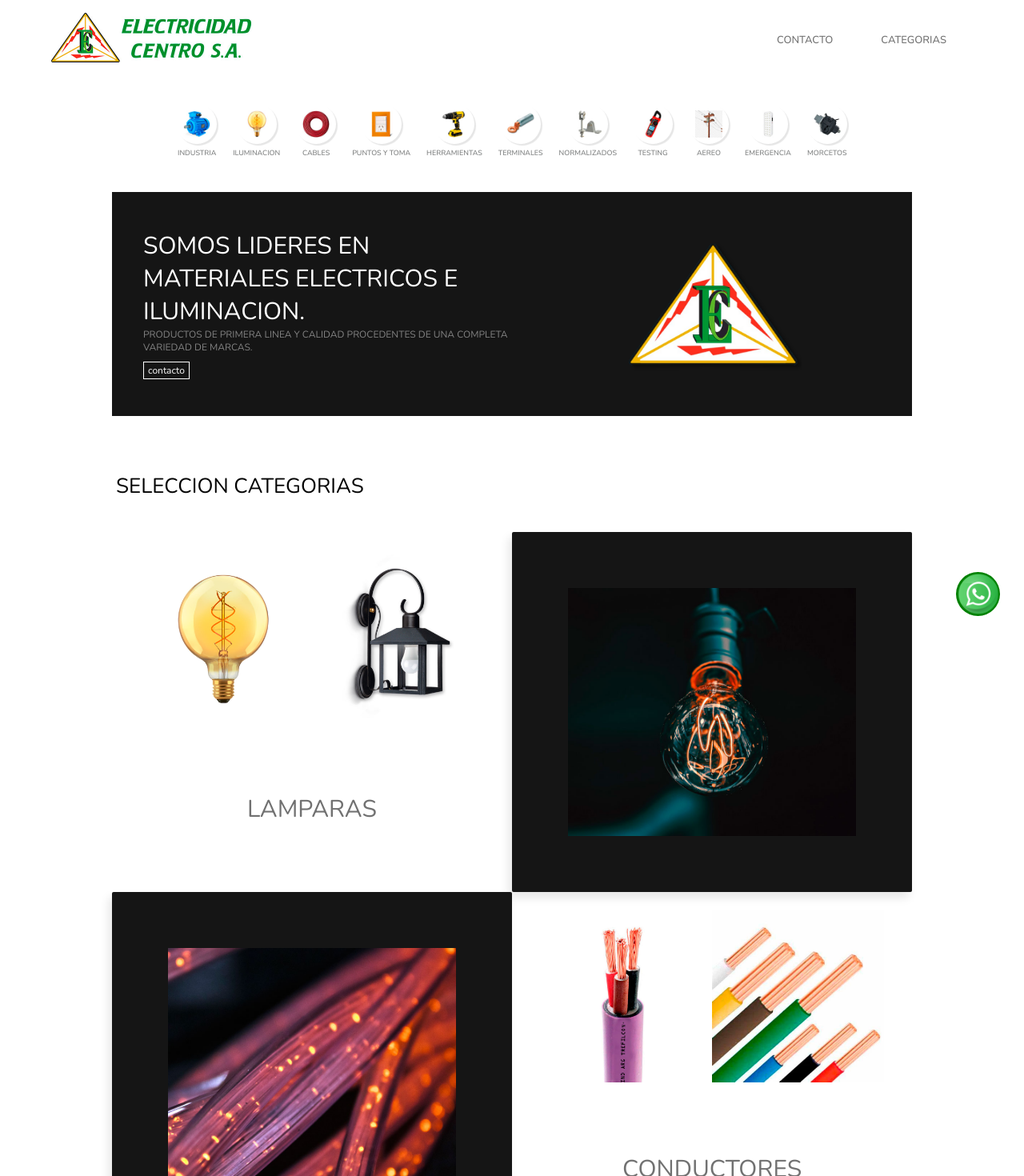
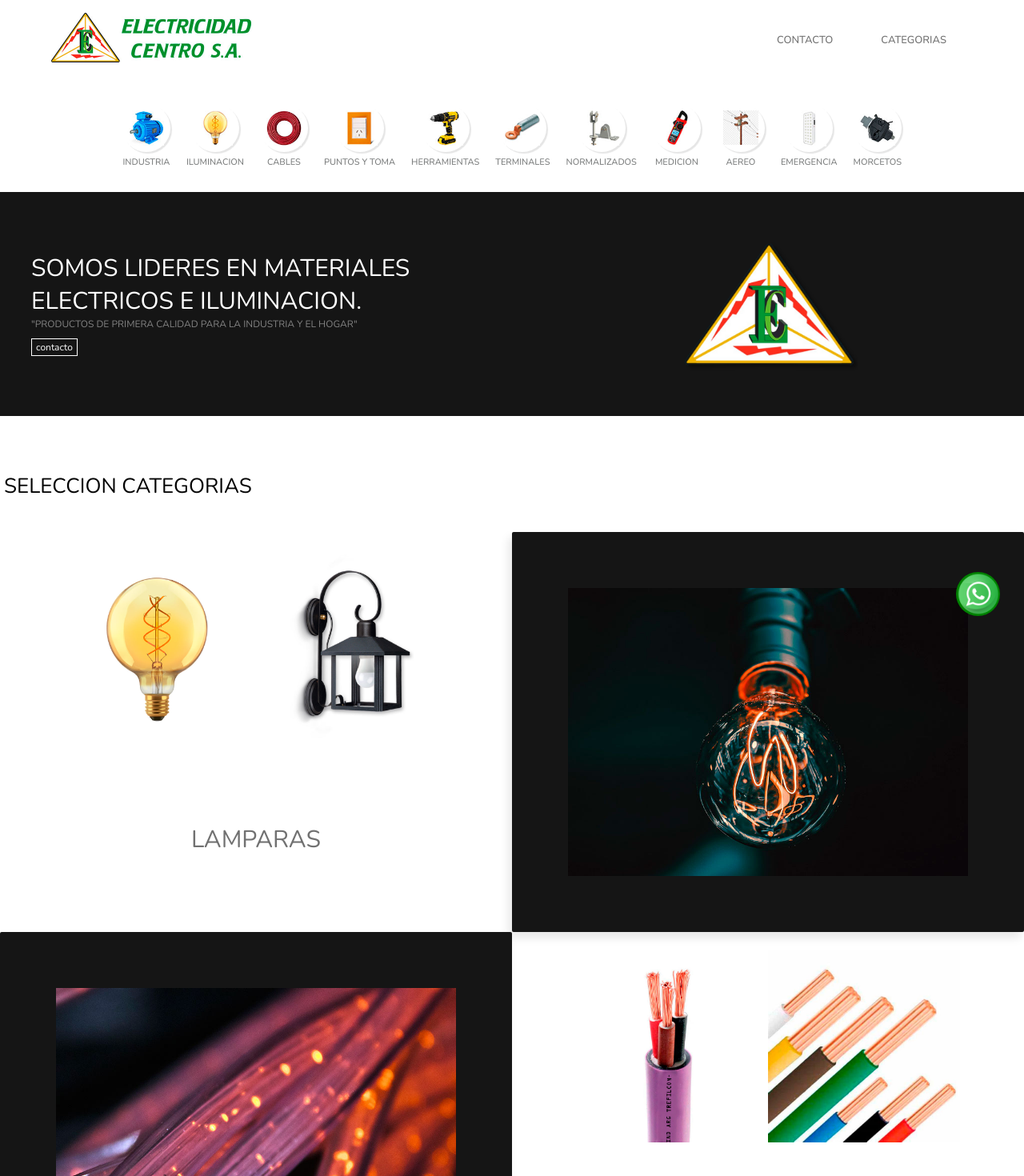
Before and after one commit to marianorigo18/app-centro, a React (Create React App) app: page / in a window 1280 px wide. Shown: the top 1470 px of the page at 80% size. Built offline with nearby package versions, Linux system fonts and the light colour scheme.

Commit message:
agrandamdo layout

```diff
--- a/src/components/Footer.js
+++ b/src/components/Footer.js
@@ -7,7 +7,7 @@ import iconLlamad from "../assets/social-media/llamada.png"
 import iconMark from "../assets/social-media/marcador-de-posicion.png"
 import iconGmail from "../assets/social-media/gmail.png"
 import BubbleWhats from "./BubbleWhats";
-
+import facebook from "../assets/social-media/facebook.png"
 const FooterS = styled.div`
   background-color: #000;
 `;
@@ -144,7 +144,12 @@ const Footer = () => {
         <GridItem>
           <Title>social media</Title>
           <ListItemContent>
-            <li><IconImg src={iconInsta} alt="icono de instagram"></IconImg>instagram</li>
+            <li><a href="https://www.instagram.com/electricidadcentrooficial/" target="_blamk">
+              <IconImg src={iconInsta} alt="icono de instagram"></IconImg>instagram
+            </a></li>
+            <li><a href="https://www.facebook.com/electricidadcentro.oficial/" target="_blamk">
+              <IconImg src={facebook} alt="icono de instagram"></IconImg>facebook
+            </a></li>
           </ListItemContent>
         </GridItem>
       </FooterContainer>
--- a/src/components/Navbar.css
+++ b/src/components/Navbar.css
@@ -137,6 +137,12 @@ body{
     border-radius: 50%;
     padding: 8px;
 }
+@media(min-width:900px) {
+    .anuncio__bubble{
+        width: 60px;
+        height: 60px;
+    }
+}
 .anuncio__bubble img{
     width: 100%;
 }
@@ -150,9 +156,15 @@ body{
     color: #7B7D7D;
     transition: .3s;
 }
+@media(min-width:900px) {
+    .anuncio__link{
+        font-size: 11px;
+    }
+}
 .anuncio__link:hover{
     color: #088A08;
 }
+
 .anuncio__paragraph{
     padding-top: 5px;
 }
--- a/src/exports/data.js
+++ b/src/exports/data.js
@@ -1195,7 +1195,7 @@ export const bubble = [
   {
     id: 6,
     img: medicion,
-    title: "testing",
+    title: "medicion",
     link: "/instrumentos-de-medicion",
   },
   {
--- a/src/pages/Home.js
+++ b/src/pages/Home.js
@@ -13,7 +13,7 @@ import {
   industriaT,
 } from "../exports/data";
 const LayoutHome = styled.div`
-  max-width: 1000px;
+  max-width: 1500px;
   width: 100%;
   box-sizing: border-box;
   margin: 120px auto 5px auto;
@@ -89,19 +89,22 @@ const ButtonContact = styled.div`
 const LayoutContainer = styled.div`
   display: grid;
   grid-template-columns: 1fr 1fr;
-  grid-template-rows: repeat(4, 450px);
+  grid-template-rows: repeat(6, 650px);
   justify-content: center;
+  @media (max-width: 1290px) {
+    grid-template-rows: repeat(6, 500px);
+  }
   @media (max-width: 968px) {
-    grid-template-rows: repeat(4, 400px);
+    grid-template-rows: repeat(6, 400px);
   }
   @media (max-width: 768px) {
-    grid-template-rows: repeat(4, 300px);
+    grid-template-rows: repeat(6, 300px);
   }
   @media (max-width: 568px) {
-    grid-template-rows: repeat(4, 200px);
+    grid-template-rows: repeat(6, 200px);
   }
   @media (max-width: 338px) {
-    grid-template-rows: repeat(4, 150px);
+    grid-template-rows: repeat(6, 150px);
   }
 `;
 const GridItem = styled.div`
@@ -184,8 +187,7 @@ const Home = () => {
               SOMOS LIDERES EN MATERIALES ELECTRICOS E ILUMINACION.
             </HiddenTitle>
             <HiddenParagraph>
-              PRODUCTOS DE PRIMERA LINEA Y CALIDAD PROCEDENTES DE UNA COMPLETA
-              VARIEDAD DE MARCAS.
+            "PRODUCTOS DE PRIMERA CALIDAD PARA LA INDUSTRIA Y EL HOGAR"
               <ButtonContact>
                 <Link to="/contacto">contacto</Link>
               </ButtonContact>
--- a/src/pages/Page.css
+++ b/src/pages/Page.css
@@ -1,5 +1,5 @@
 .layout {
-  max-width: 1100px;
+  max-width: 1300px;
   width: 100%;
   margin: 0 auto;
   box-sizing: border-box;
```
Also changed, not shown: src/assets/social-media/facebook.png (added).
